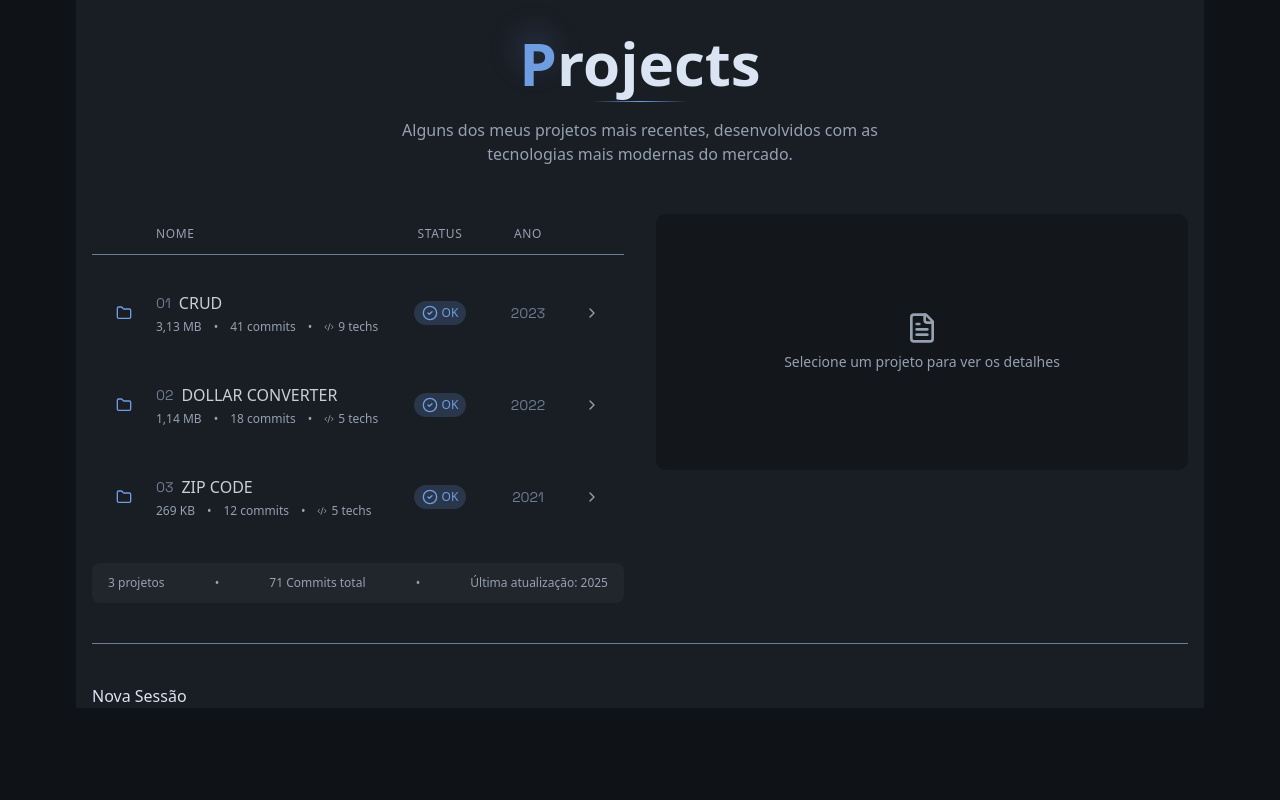
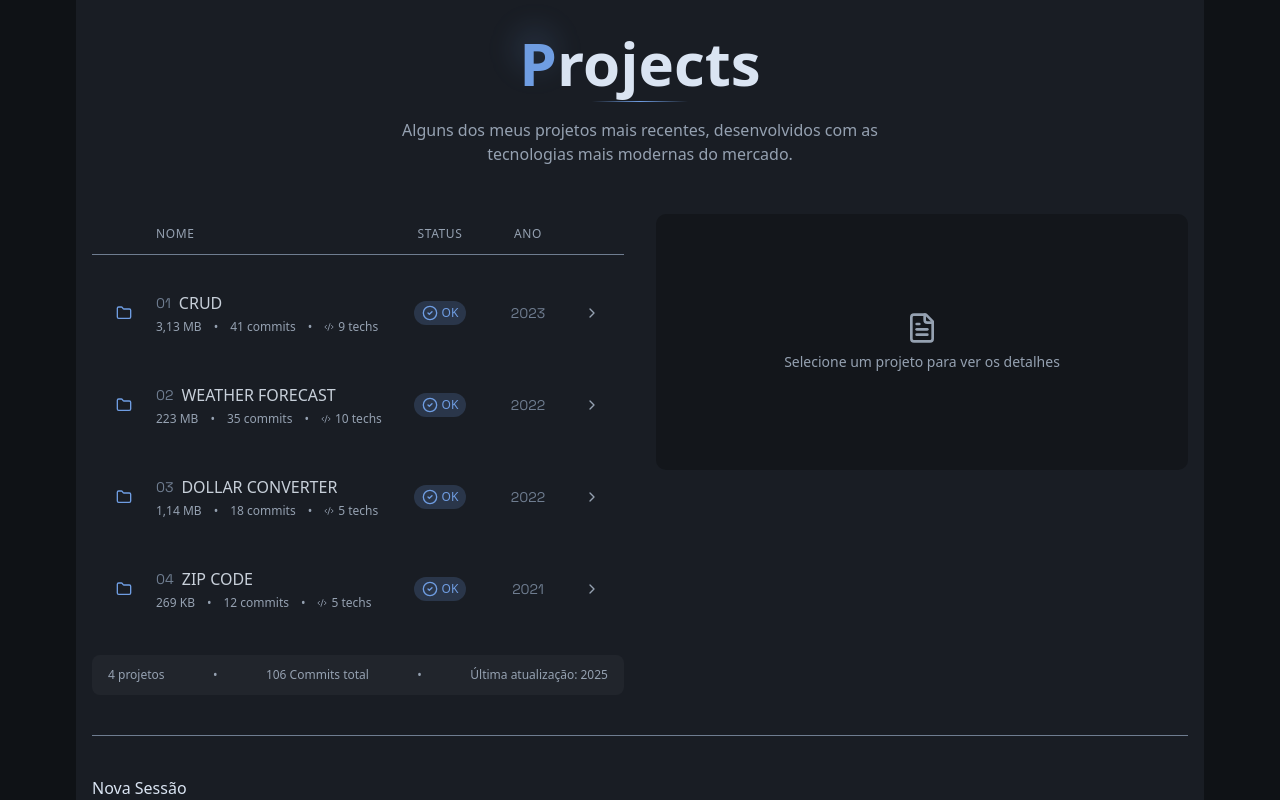
Before and after one commit to carlossroliveira/current-portfolio, a Next.js app: page / in a window 1280 px wide. Shown: the part 1260-2060 px from the top of the page. Before the commit the page ends 1968 px from the top, so only its background shows below. Built offline with nearby package versions, Linux system fonts and the light colour scheme.

Commit message:
Add WEATHER FORECAST project details and update project IDs

```diff
--- a/src/app/sections/Projects/projects-data.ts
+++ b/src/app/sections/Projects/projects-data.ts
@@ -25,6 +25,33 @@ export const projects = [
   },
   {
     id: '02',
+    title: 'WEATHER FORECAST',
+    description:
+      'Um painel interativo que exibe o clima atual e a previsão futura de diversas cidades, incluindo busca e tema escuro.',
+    image: '/assets/forecast.png',
+    technologies: [
+      'HTML',
+      'styled-components',
+      'React',
+      'TypeScript',
+      'Axios',
+      'react-slick',
+      'react-switch',
+      'react-router-dom',
+      'jest',
+      'react-testing-library',
+    ],
+    liveUrl:
+      'https://previsao-do-tempo-ldp15p8ex-carlossroliveiras-projects.vercel.app/',
+    githubUrl:
+      'https://github.com/carlossroliveira/Previsao-do-tempo/tree/main',
+    year: '2022',
+    status: 'Concluído',
+    fileSize: '223 MB',
+    commits: '35',
+  },
+  {
+    id: '03',
     title: 'DOLLAR CONVERTER',
     description:
       'Converter valores em dólar para real, considerando cotação atual, IOF, tipo de pagamento (dinheiro ou cartão) e impostos estaduais dos EUA.',
@@ -44,7 +71,7 @@ export const projects = [
     commits: '18',
   },
   {
-    id: '03',
+    id: '04',
     title: 'ZIP CODE',
     description:
       'Exibe os dados de endereço a partir de um CEP digitado, com integração à API dos Correios. Interface limpa e responsiva.',
```
